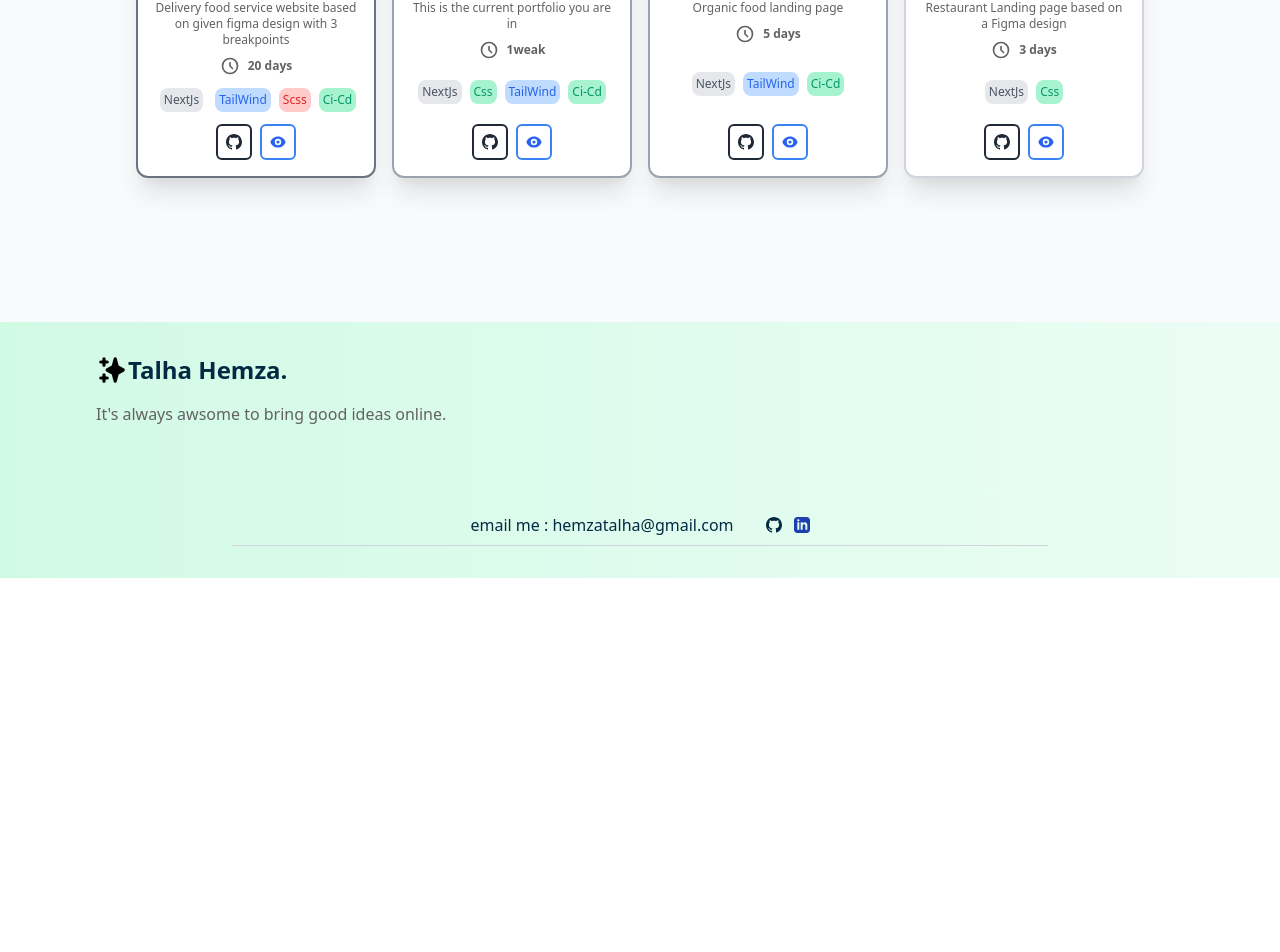
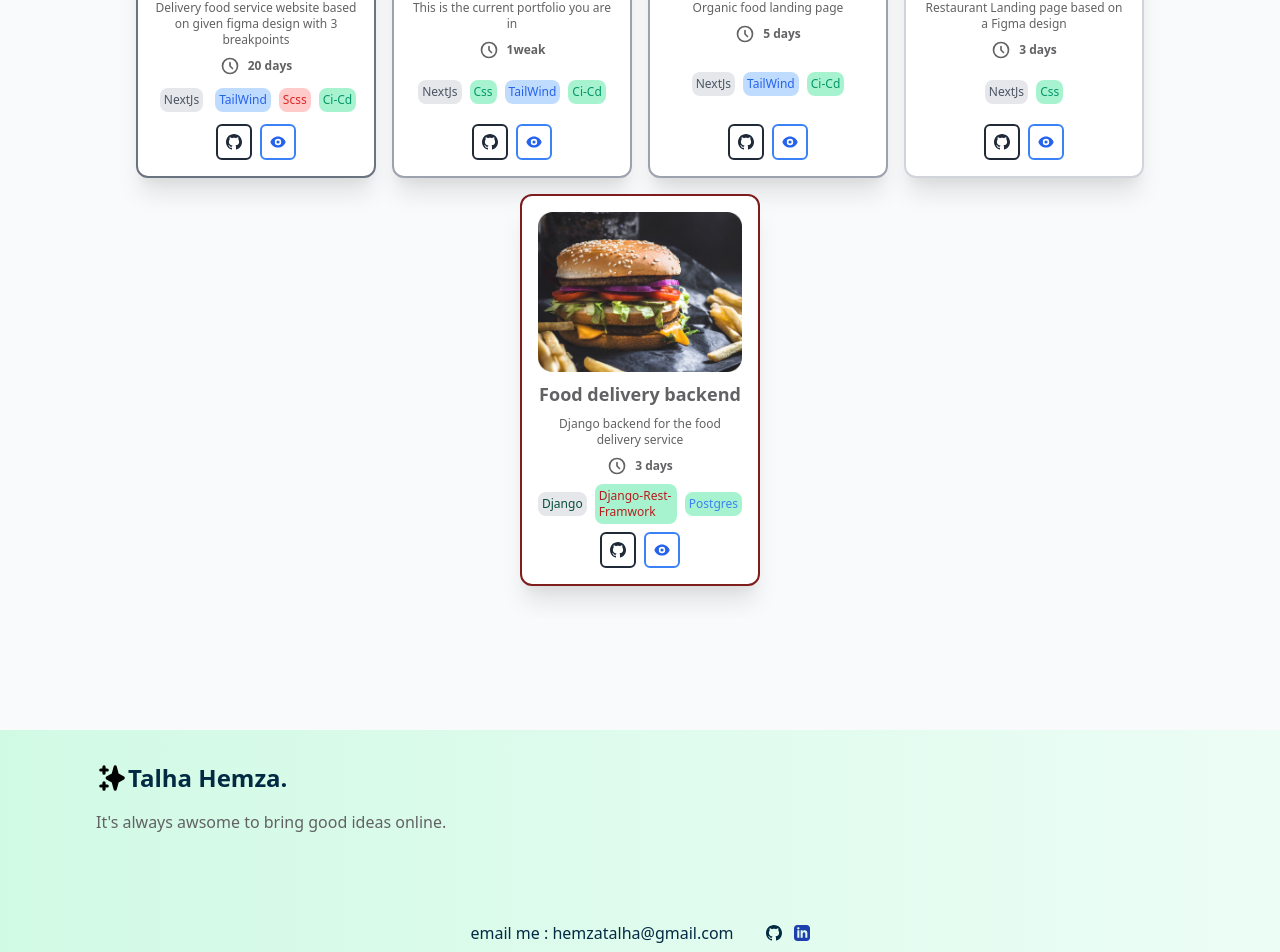
Before and after one commit to bofilio/nexPortfolio, a Next.js app: page / in a window 1280 px wide. Shown: the part 2554-3506 px from the top of the page. Before the commit the page ends 3132 px from the top, so only its background shows below. Built offline with nearby package versions, Linux system fonts and the light colour scheme.

Commit message:
add backend work

```diff
--- a/components/sections/Latest.js
+++ b/components/sections/Latest.js
@@ -46,6 +46,14 @@ const Latest = () => {
           <span className=" p-1 rounded-lg  bg-gray-200 text-gray-600 "> NextJs</span>
           <span className=" p-1 rounded-lg bg-green-200 text-green-600"> Css</span>
         </Sample>
+        <Sample className="border-2 border-red-900" title="Food delivery backend" duration="3 days"
+          brief="Django backend for the food delivery service" img="/media/delivery.png"
+          github_link="https://github.com/bofilio/PyStore"
+          demo_link="https://pystorebackend.herokuapp.com/api/">
+          <span className=" p-1 rounded-lg  bg-gray-200 text-green-900 "> Django</span>
+          <span className=" p-1 rounded-lg bg-green-200 text-red-700"> Django-Rest-Framwork</span>
+          <span className=" p-1 rounded-lg bg-green-200 text-blue-500"> Postgres</span>
+        </Sample>
 
       </div>
     </section>
```
Also changed, not shown: components/icons/NodeIcon.js (+0 -1 lines).
